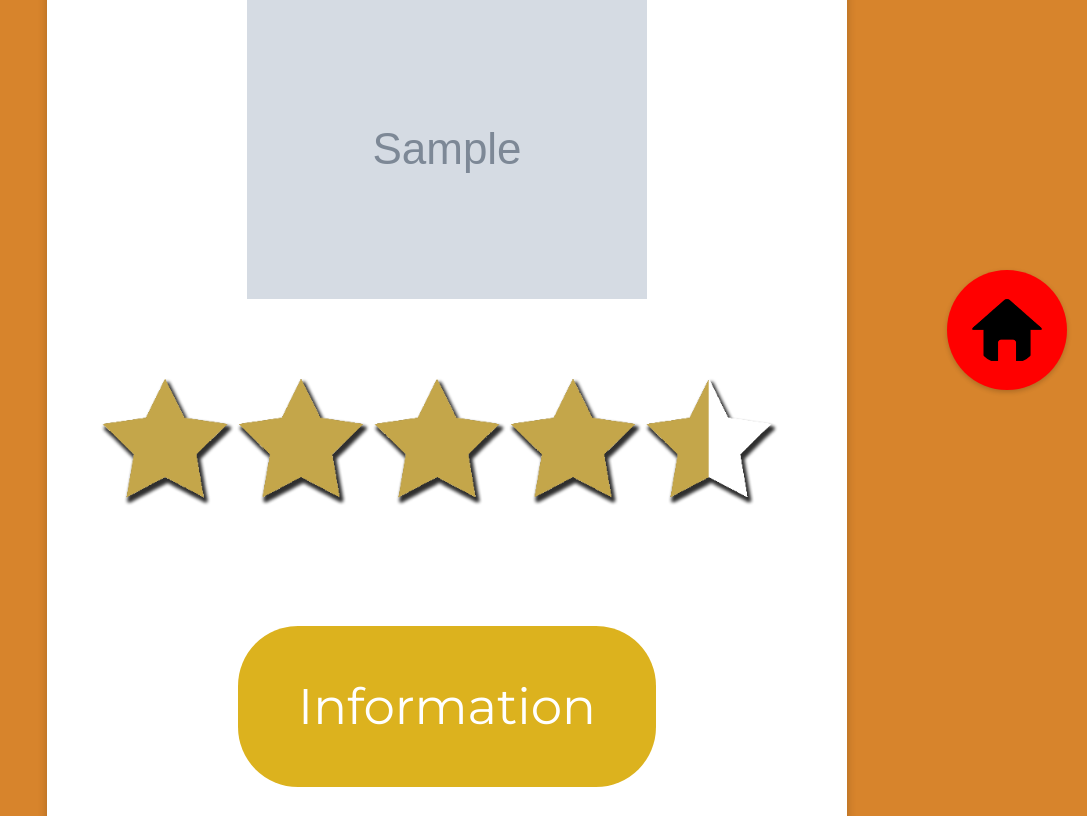
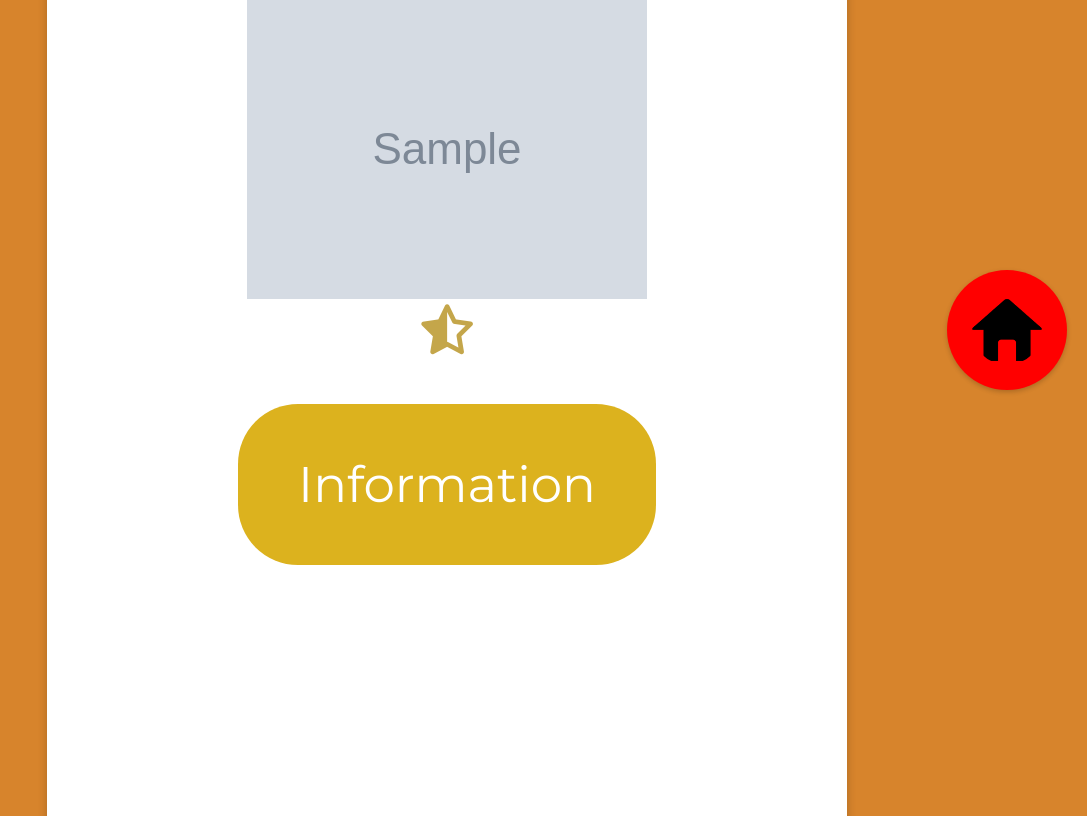
Before and after one commit to lazyelement/TeamProject-3A, a Flask app: template templates/congratulation.html in a window 1280 px wide. Shown: the part 390-1206 px from the top of the page, without its empty margins (193-1280 px from the left). Run offline with Flask 3, Linux system fonts and the light colour scheme; the template is opened without the code that fills it: most values are stand-ins (such as "Sample title", 1, 10 or a date in 2020); grey boxes marked "Sample" are stand-in pictures; some libraries are stand-ins or nearby versions.

Commit message:
changed the rarity to not be hardcoded

```diff
--- a/static/congratulation.css
+++ b/static/congratulation.css
@@ -34,7 +34,9 @@ body {
 }
 
 .image-stars{
-    margin-left: 40px;
+    display: flex;
+    justify-content: center;
+    font-size: 50px;
 }
 
 button {
--- a/templates/congratulation.html
+++ b/templates/congratulation.html
@@ -7,11 +7,12 @@
     <meta name="viewport" content="user-scalable=no">
     <link rel="stylesheet" href="/static/congratulation.css" />
     <link rel="stylesheet" href="/static/floatingBtn.css" />
+    <script src="https://kit.fontawesome.com/91b8ae4c68.js" crossorigin="anonymous"></script>
     <link href="https://fonts.googleapis.com/css2?family=Alfa+Slab+One&family=Montserrat&display=swap" rel="stylesheet">
 
     <script>
+        var artifactObj = JSON.parse('{{ artifact | tojson | safe }}');
         function info() {
-            var artifactObj = JSON.parse('{{ artifact | tojson | safe }}');
             var form = document.createElement('form');
             form.action = '/artifactInfo/' + artifactObj.name;
             form.method = 'GET';
@@ -37,6 +38,32 @@
             document.body.appendChild(form);
             form.submit();
         }
+
+        function generateStarRating(rating) {
+            const maxRating = 5;
+            const fullStar = '<i style="color: #c4a64a;" class="fa fa-star"></i>';
+            const halfStar = '<i style="color: #c4a64a;"  class="fa fa-star-half-o"></i>';
+            const emptyStar = '<i style="color: #c4a64a;"  class="fa fa-star-o"></i>';
+
+            const fullStars = Math.floor(rating);
+            const hasHalfStar = rating % 1 !== 0;
+
+            let starRatingHtml = fullStar.repeat(fullStars);
+
+            if (hasHalfStar) {
+                starRatingHtml += halfStar;
+            }
+
+            starRatingHtml += emptyStar.repeat(maxRating - fullStars - (hasHalfStar ? 1 : 0));
+            return starRatingHtml;
+        }
+
+        document.addEventListener('DOMContentLoaded', function() {
+            var html = generateStarRating(artifactObj.rarity);
+            const rarityDiv = document.getElementById('rarity');
+            console.log(html);
+            rarityDiv.innerHTML = html;
+        });
     </script>
 </head>
 
@@ -49,8 +76,8 @@
         <div class="image">
             <img src="{{ url_for('static', filename=artifact.img) }}" alt="{{ artifact.name }}">
         </div>
-        <div class="image-stars">
-            <img src="../static/4.5-stars-1.png" alt="Rarity" width="700px">
+        <div id="rarity" class="image-stars">
+            <!-- <img src="../static/4.5-stars-1.png" alt="Rarity" width="700px"> -->
         </div>
 
         <div class="button-container">
```
